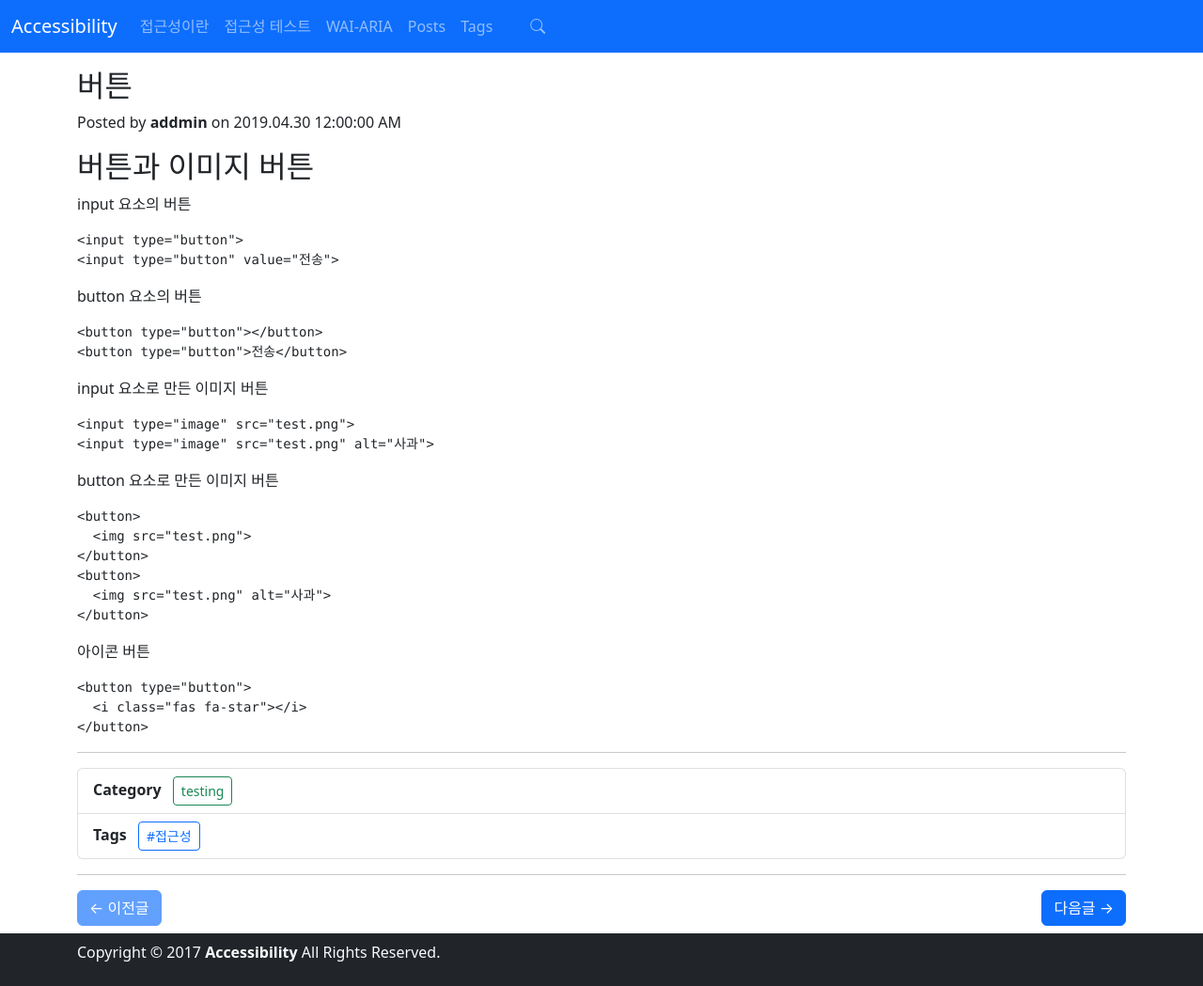
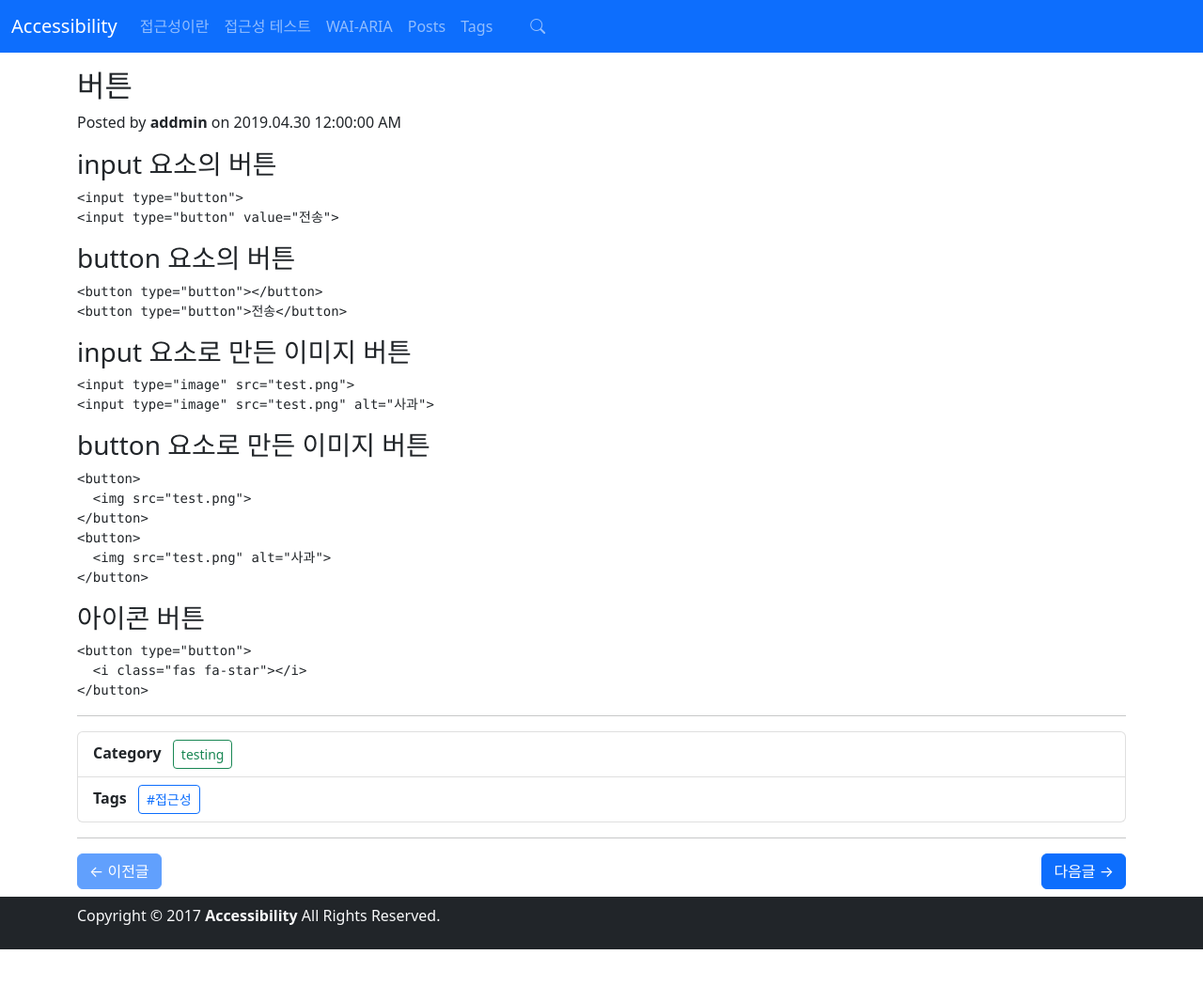
Before and after one commit to dlehdgh/dlehdgh.github.io, a Jekyll site: the page built from _posts/2019-04-30-button.md, in a window 1280 px wide and 1049 px high. Shown: the whole window at 94% size. Built offline with Jekyll 4.4.1, drawn with Linux system fonts in a browser that asks for light colours; nearby versions of some CDN libraries.

Commit message:
Update 2019-04-30-button.md

````diff
--- a/_posts/2019-04-30-button.md
+++ b/_posts/2019-04-30-button.md
@@ -5,30 +5,28 @@ categories: testing
 tags: [접근성]
 ---
 
-## 버튼과 이미지 버튼
-
-input 요소의 버튼
+### input 요소의 버튼
 
 ```html
 <input type="button">
 <input type="button" value="전송">
 ```
 
-button 요소의 버튼
+### button 요소의 버튼
 
 ```html
 <button type="button"></button>
 <button type="button">전송</button>
 ```
 
-input 요소로 만든 이미지 버튼
+### input 요소로 만든 이미지 버튼
 
 ```html
 <input type="image" src="test.png">
 <input type="image" src="test.png" alt="사과">
 ```
 
-button 요소로 만든 이미지 버튼
+### button 요소로 만든 이미지 버튼
 
 ```html
 <button>
@@ -39,7 +37,7 @@ button 요소로 만든 이미지 버튼
 </button>
 ```
 
-아이콘 버튼
+### 아이콘 버튼
 
 ```html
 <button type="button">
````
